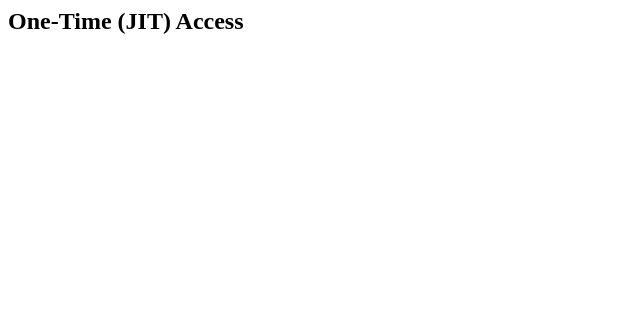
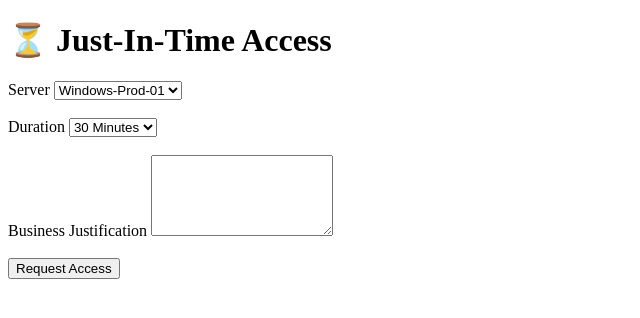
Before and after one commit to vemuripriyanka630-arch/PAM-LITE, a Flask app: template templates/jit_access.html in a window 1280 px wide. Shown: the top 318 px of the page, without its empty margins (0-640 px from the left). Run offline with Flask 3, Linux system fonts and the light colour scheme; the template is opened without the code that fills it, so the values that code supplies are empty; parts of the project's set-up code (start-up, migrations or seed data) failed here and were passed over.

Commit message:
jit_access.html

```diff
--- a/templates/jit_access.html
+++ b/templates/jit_access.html
@@ -1 +1,30 @@
-<h2>One-Time (JIT) Access</h2>
+<!DOCTYPE html><html>
+<head>
+<title>One-Time Access</title>
+</head>
+<body>
+<h1>⏳ Just-In-Time Access</h1><form method="POST"><label>Server</label>
+<select>
+
+<option>Windows-Prod-01</option>
+<option>Linux-App-01</option>
+<option>Database-01</option>
+</select><br><br>
+
+<label>Duration</label>
+<select>
+
+<option>30 Minutes</option>
+<option>1 Hour</option>
+<option>2 Hours</option>
+<option>4 Hours</option>
+</select><br><br>
+
+<label>Business Justification</label>
+
+<textarea rows="5"></textarea><br><br>
+
+<button type="submit">
+Request Access
+</button></form></body>
+</html>
```
